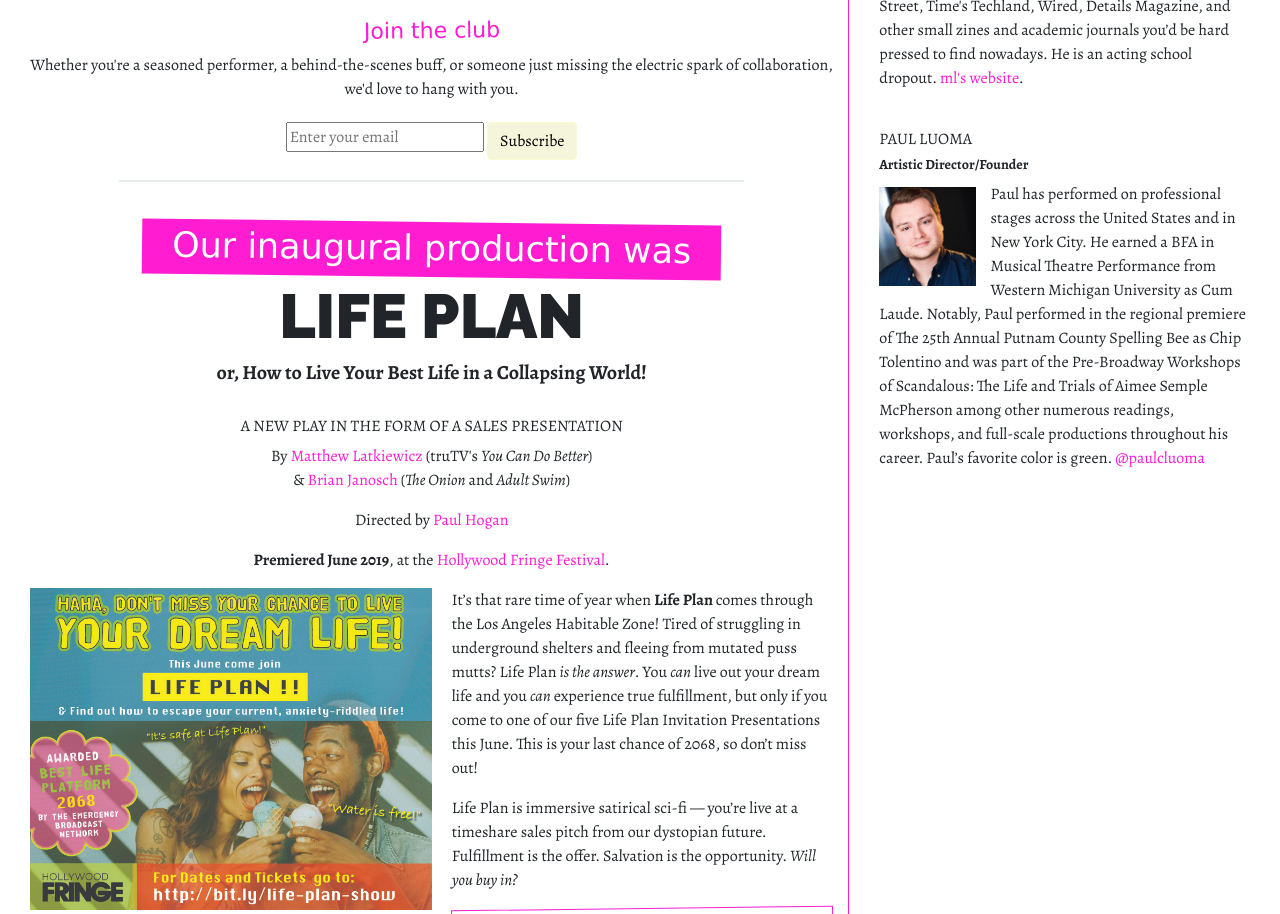
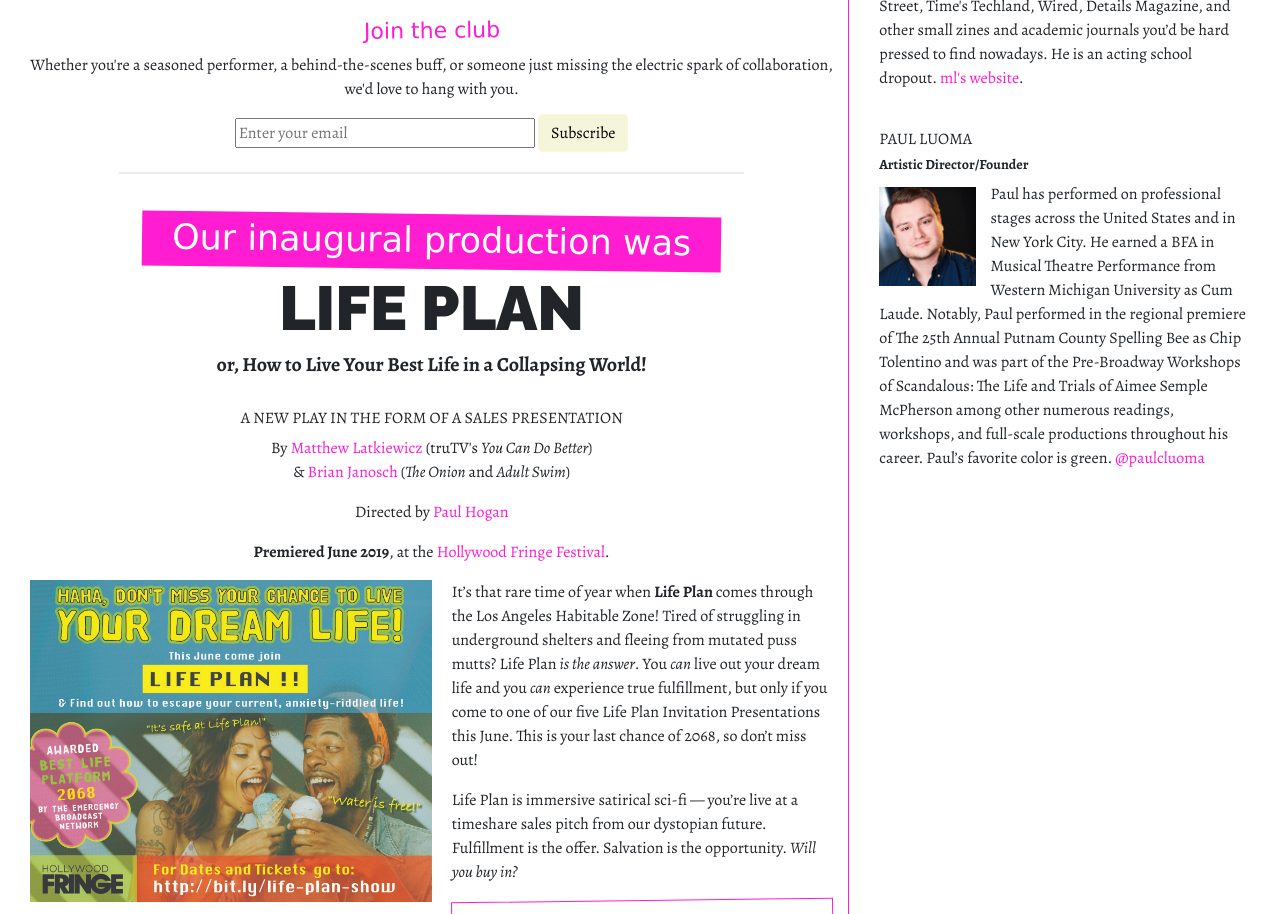
Before and after one commit to mlatkiewicz/lasttoleave, a plain HTML site: page index.html in a window 1280 px wide. Shown: the part 1464-2378 px from the top of the page. Drawn offline with nearby package versions, Linux system fonts and the light colour scheme; a web font is replaced by a local one.

Commit message:
design tweaks

```diff
--- a/css/main.css
+++ b/css/main.css
@@ -156,8 +156,8 @@ img.headshots {
 .btn-secondary {
 	background-color: beige;
 	border-color: lightgoldenrodyellow;
-	margin-top: 5px;
 	color: black;
+	margin-top: -3px;
 }
 
 .btn-secondary:hover {
@@ -176,12 +176,14 @@ img.headshots {
 }
 
 
+
 /* Small devices (landscape phones, 576px and up) */
 
 @media (min-width: 576px) {
 	#header-logo {
 		width: 90%;
 	}
+
 }
 
 /* Medium devices (tablets, 768px and up) */
@@ -225,6 +227,9 @@ img.headshots {
 	blockquote {
 		overflow: auto;
 	}
+	#bd-email {
+		width: 300px;
+	}
 }
 
 }
@@ -235,6 +240,7 @@ img.headshots {
 		width: 60%;
 	}
 
+
 }
 
 /* Extra large devices (large desktops, 1200px and up) */
```
